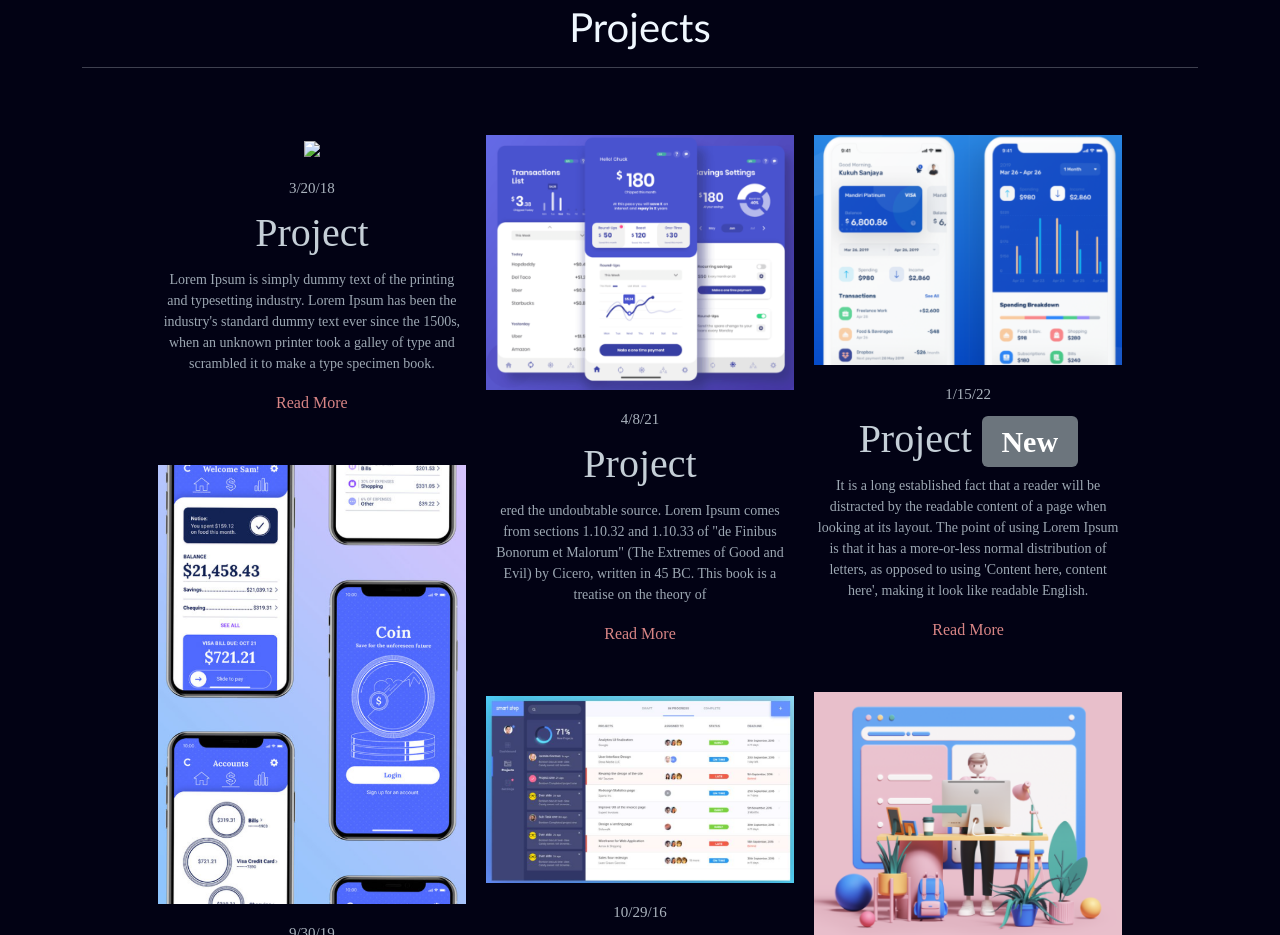
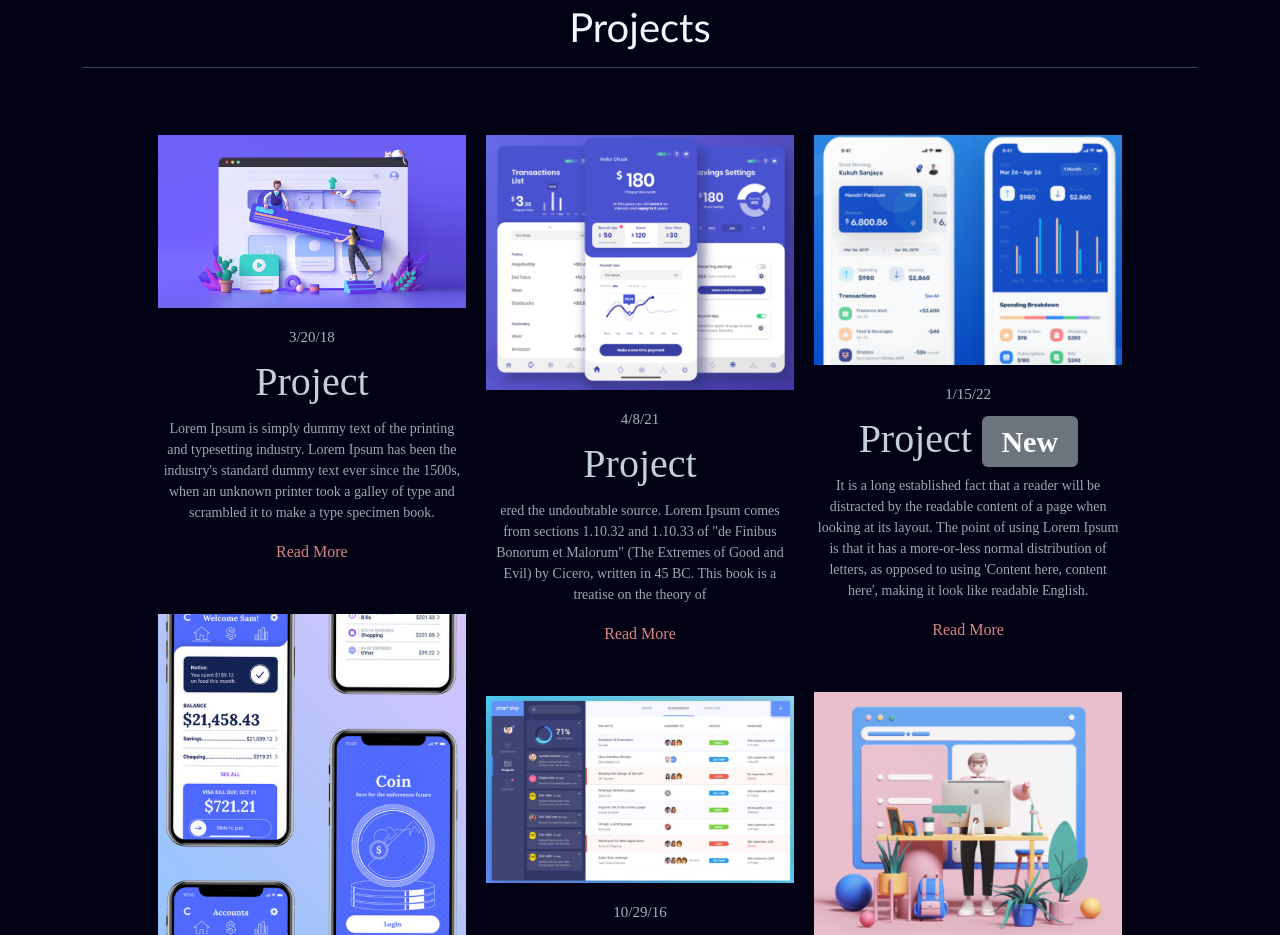
Before and after one commit to PuzhenShi/webdesign_5A, a plain HTML site: page index.html in a window 1280 px wide. Shown: the part 4196-5131 px from the top of the page. Drawn offline with nearby package versions, Linux system fonts and the light colour scheme; the site is published under a folder, as on GitHub Pages, so addresses that start at the root find nothing.

Commit message:
Update index.html

```diff
--- a/index.html
+++ b/index.html
@@ -307,7 +307,7 @@
                 <article class="entry">
                     <section class="imagewrapper">
                         <a href="blog1.html" data-animation-role="image">
-                            <img src="/sources/blog1.png">
+                            <img src="sources/blog1.png">
                         </a>
                     </section>
                     <section class="itemsummary">
```
